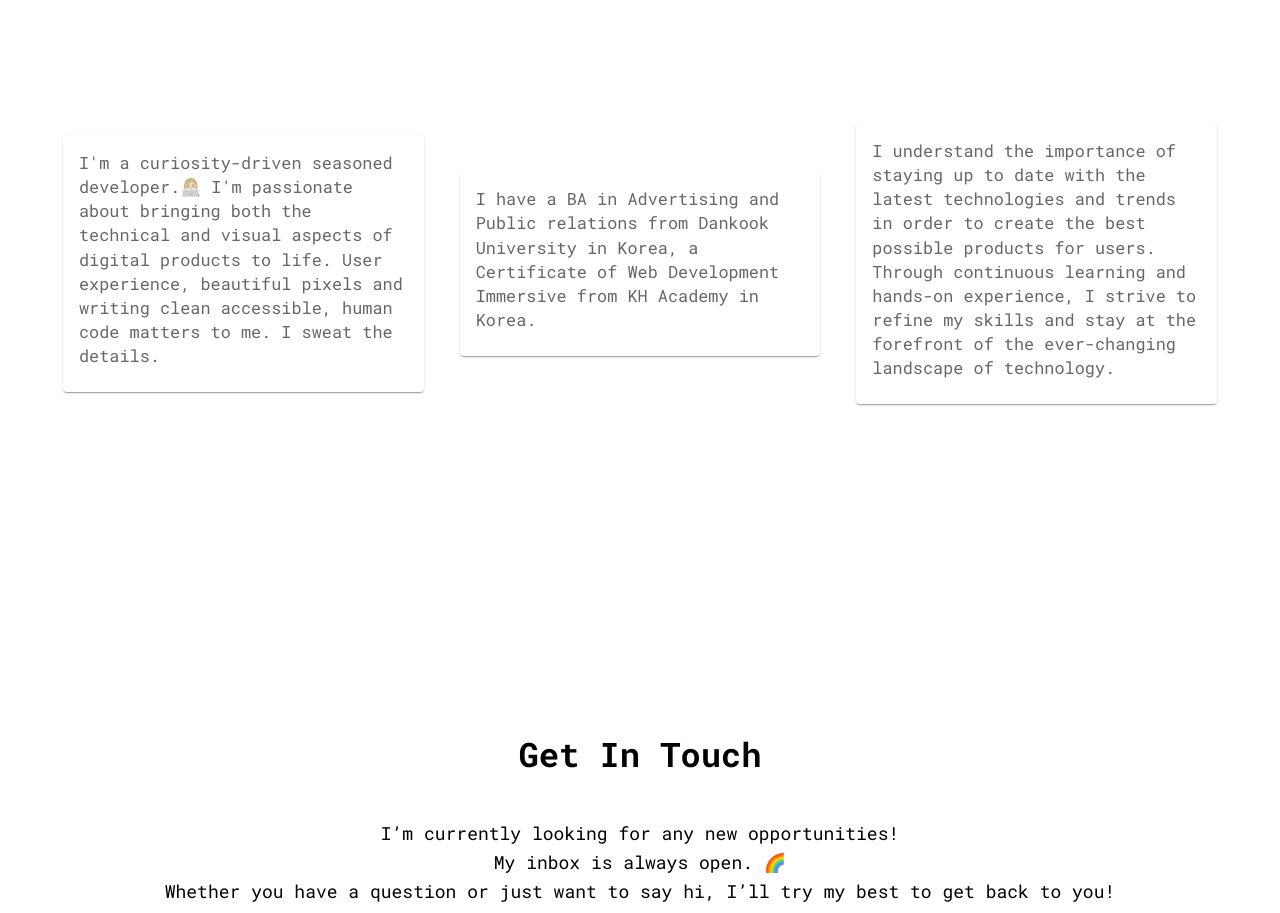
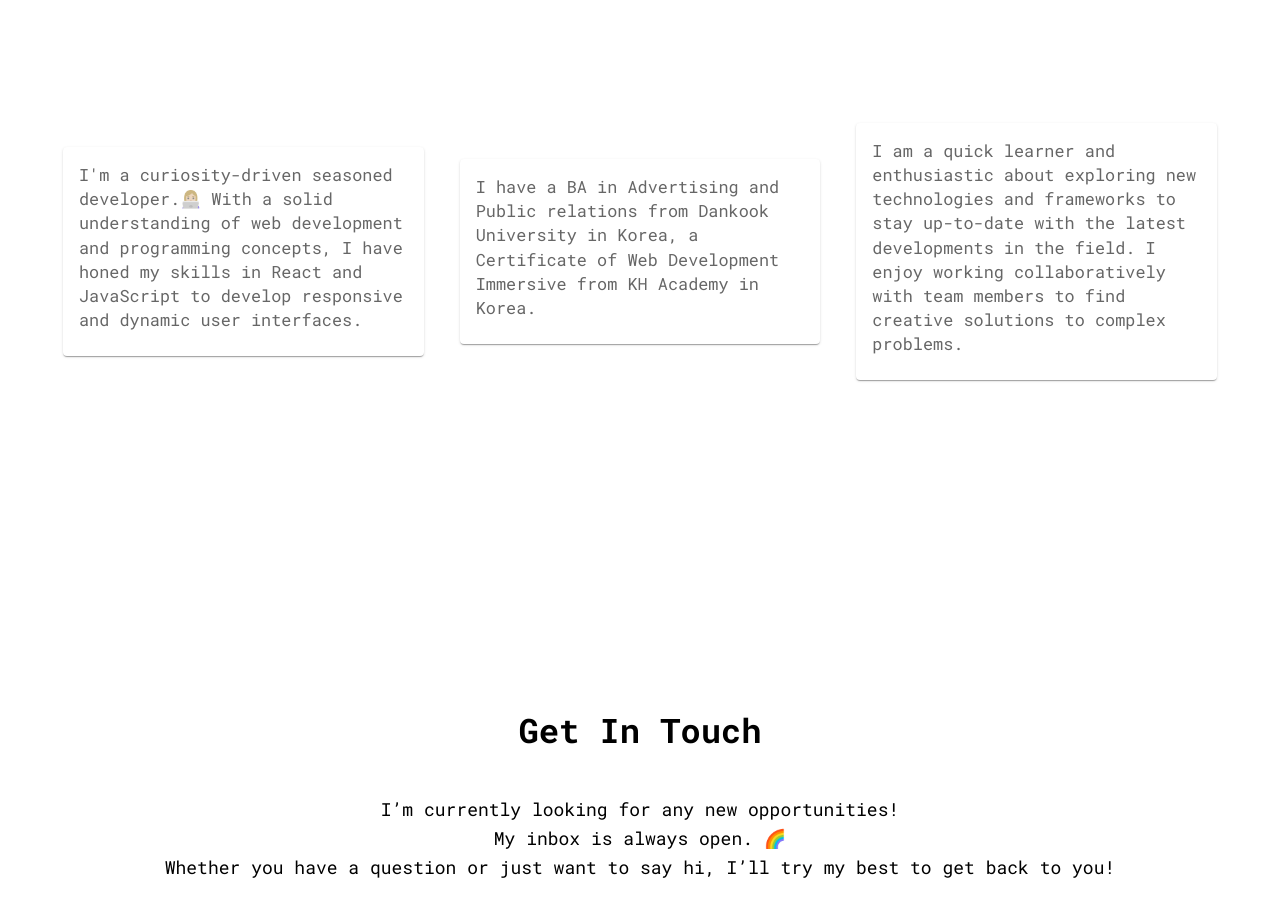
Before and after one commit to moonhyerin/personal-website, a Next.js app: page / in a window 1280 px wide. Shown: the part 1540-2453 px from the top of the page. Built offline with nearby package versions, Linux system fonts and the light colour scheme.

Commit message:
fix: change introduction messages

```diff
--- a/components/WorkingPage.tsx
+++ b/components/WorkingPage.tsx
@@ -7,10 +7,9 @@ import { createTheme } from '@mui/material/styles';
 
 const cardContents = [
   `I'm a curiosity-driven seasoned developer.👩🏼‍💻
-  I'm passionate about bringing both the technical and visual aspects of digital products to life. User experience, beautiful pixels and writing clean accessible, human code matters to me. I sweat the details.
-  `,
+  With a solid understanding of web development and programming concepts, I have honed my skills in React and JavaScript to develop responsive and dynamic user interfaces.`,
   `I have a BA in Advertising and Public relations from Dankook University in Korea, a Certificate of Web Development Immersive from KH Academy in Korea.`,
-  `I understand the importance of staying up to date with the latest technologies and trends in order to create the best possible products for users. Through continuous learning and hands-on experience, I strive to refine my skills and stay at the forefront of the ever-changing landscape of technology.`,
+  `I am a quick learner and enthusiastic about exploring new technologies and frameworks to stay up-to-date with the latest developments in the field. I enjoy working collaboratively with team members to find creative solutions to complex problems.`,
 ];
 const CustomFontTheme = createTheme({
   typography: {
```
